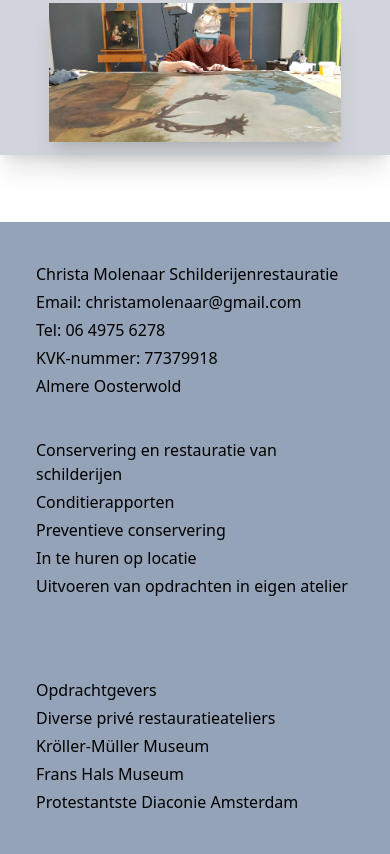
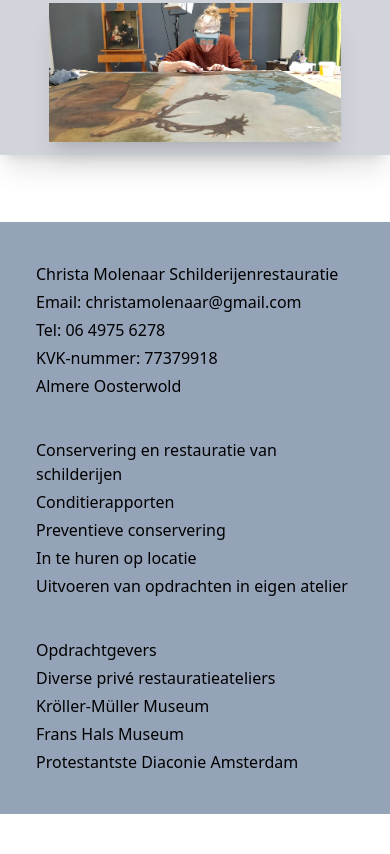
Before and after one commit to christamolenaar/christamolenaar.github.io, a website: page index.html in a window 390 px wide. Shown: the part 3065-3919 px from the top of the page. After the commit the page ends 3879 px from the top, so only its background shows below. Drawn offline with Linux system fonts and the light colour scheme.

Commit message:
Footer margin

```diff
--- a/index.html
+++ b/index.html
@@ -88,7 +88,7 @@
       <p class="pt-1 px-9 md:px-20">Conditierapporten</p>
       <p class="pt-1 px-9 md:px-20">Preventieve conservering</p>
       <p class="pt-1 px-9 md:px-20">In te huren op locatie</p>
-      <p class="pt-1 pb-10 px-9 md:px-20">Uitvoeren van opdrachten in eigen atelier</p>
+      <p class="pt-1 pb-0 px-9 md:px-20">Uitvoeren van opdrachten in eigen atelier</p>
     </div>
     <div>
       <h1 class="pt-10 px-9 md:px-20">Opdrachtgevers</h1>
```
